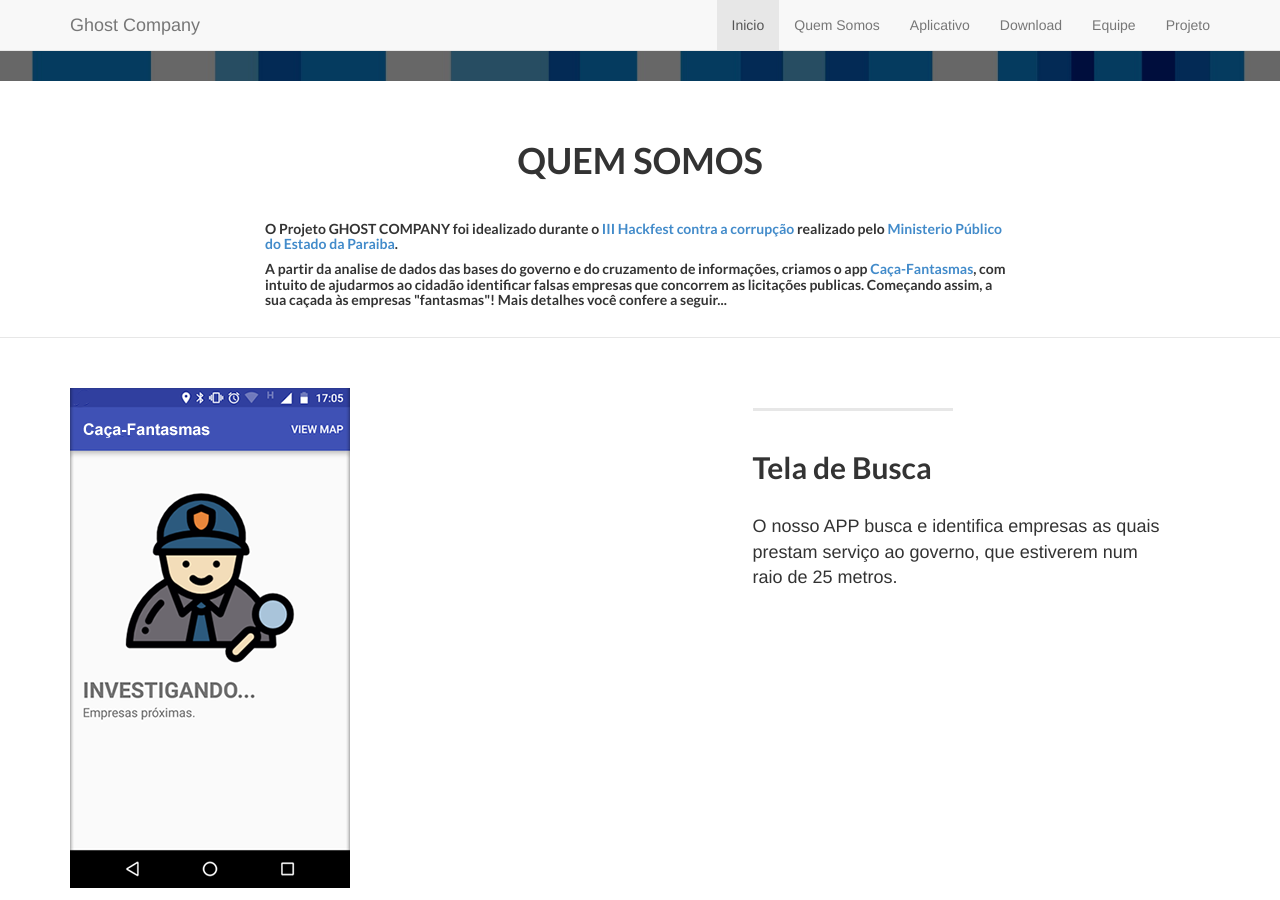
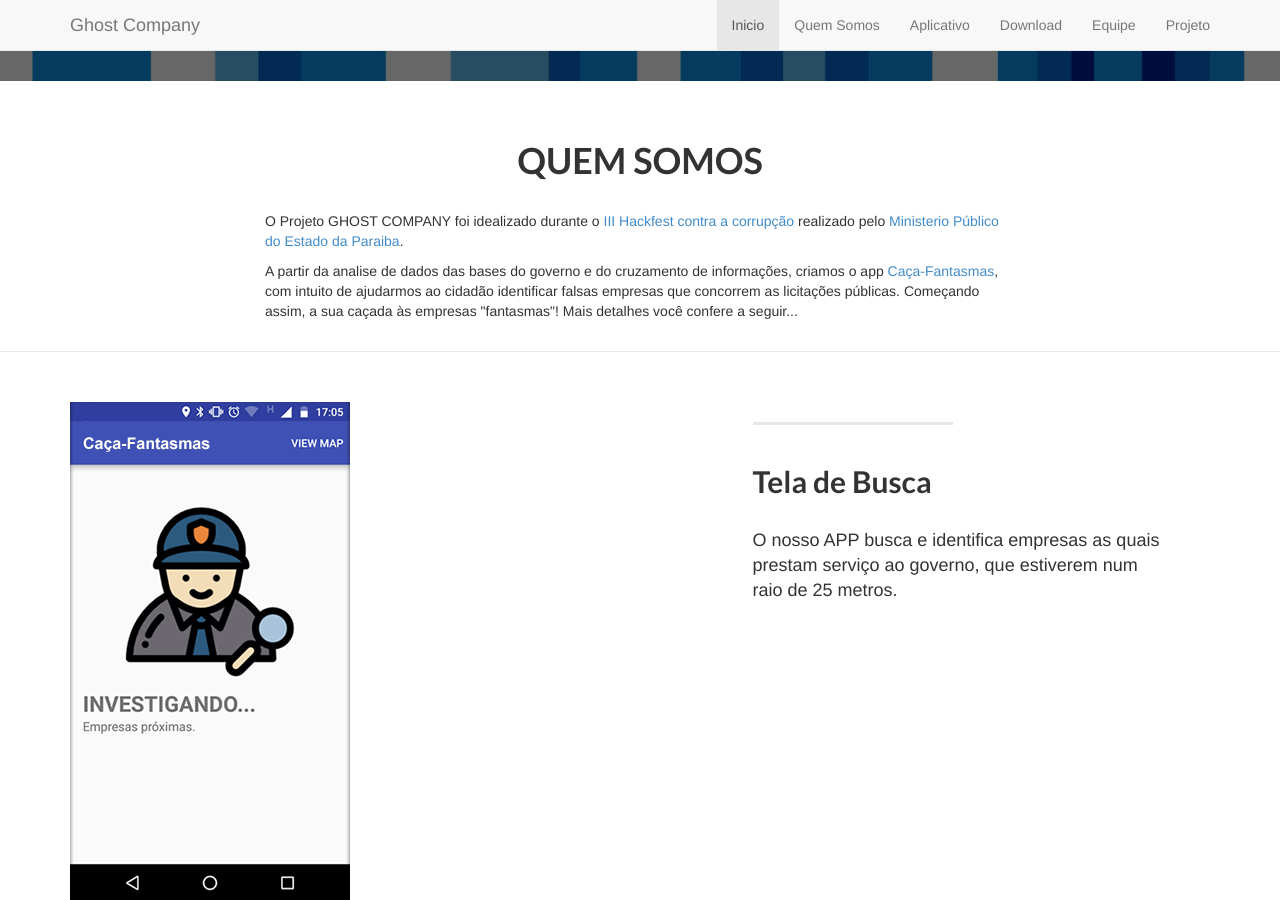
Before and after one commit to Ghost-Company/Ghost-Company.github.io, a Jekyll site: the page built from index.html, in a window 1280 px wide and 900 px high, scrolled down 400 px. Built offline with Jekyll 4.4.1, drawn with Linux system fonts in a browser that asks for light colours.

Commit message:
correcoes ortograficas9

```diff
--- a/_includes/about.html
+++ b/_includes/about.html
@@ -5,11 +5,11 @@
               <br/><br/>
               <h1>QUEM SOMOS</h1>
               <br/>
-			  <h5>
+
                <p>O Projeto GHOST COMPANY foi idealizado durante o <a href="http://hackfest.com.br">III Hackfest contra a corrupção</a> realizado pelo <a href="http://www.mppb.mp.br/">Ministerio Público do Estado da Paraiba</a>. </p>
 			   <p>A partir da analise de dados das bases do governo e do cruzamento de informações, criamos o app  <a href="https://play.google.com/store/apps/details?id=com.ghostcompany.hackfest.ghostcompany">Caça-Fantasmas</a>,
-			   com intuito de ajudarmos ao cidadão identificar falsas empresas que concorrem as licitações publicas. Começando assim, a sua caçada às empresas "fantasmas"! Mais detalhes você confere a seguir...</p>
-               </h5>
+			   com intuito de ajudarmos ao cidadão identificar falsas empresas que concorrem as licitações públicas. Começando assim, a sua caçada às empresas "fantasmas"! Mais detalhes você confere a seguir...</p>
+
 			   <br/>
               </div>
 
```
